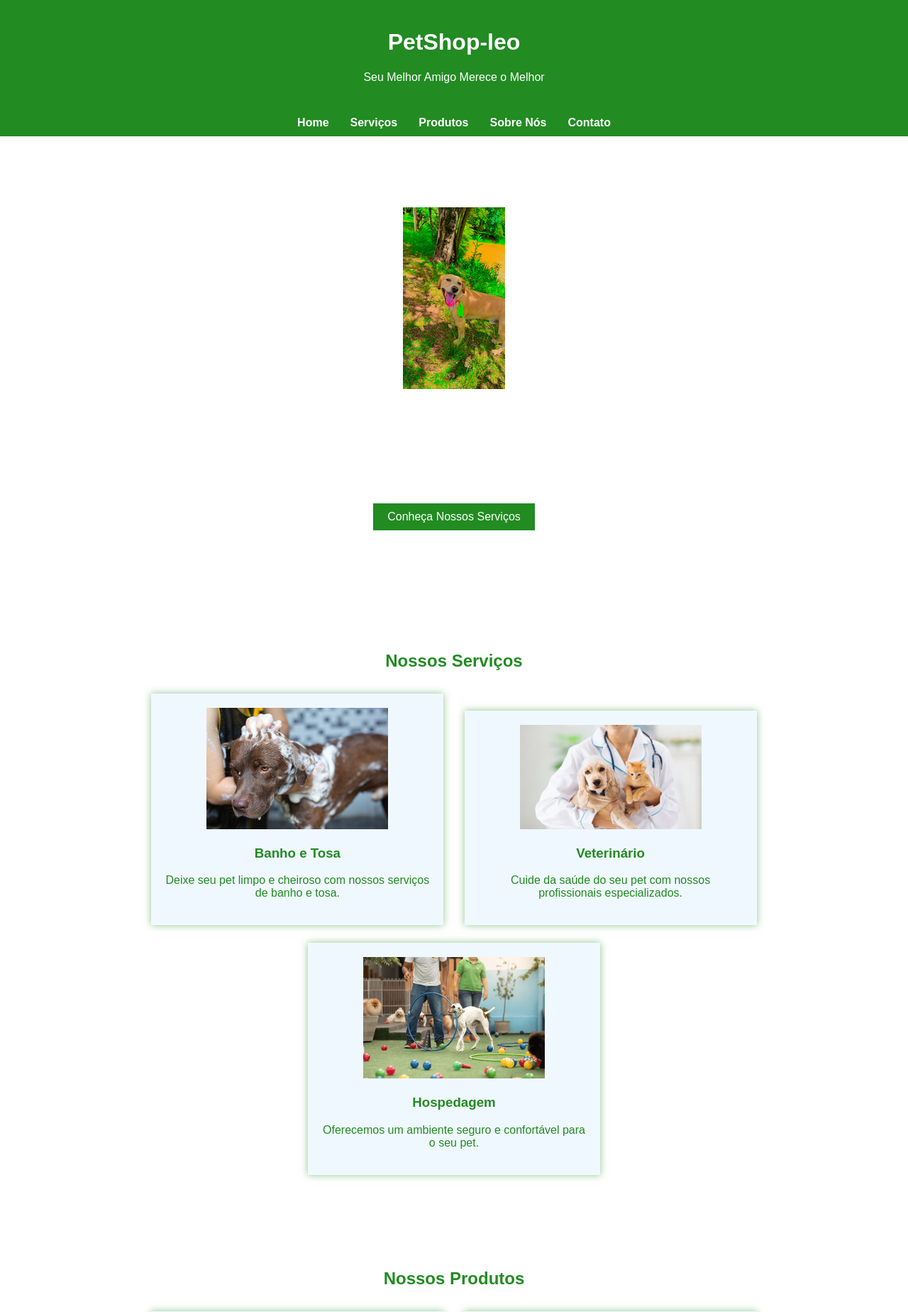
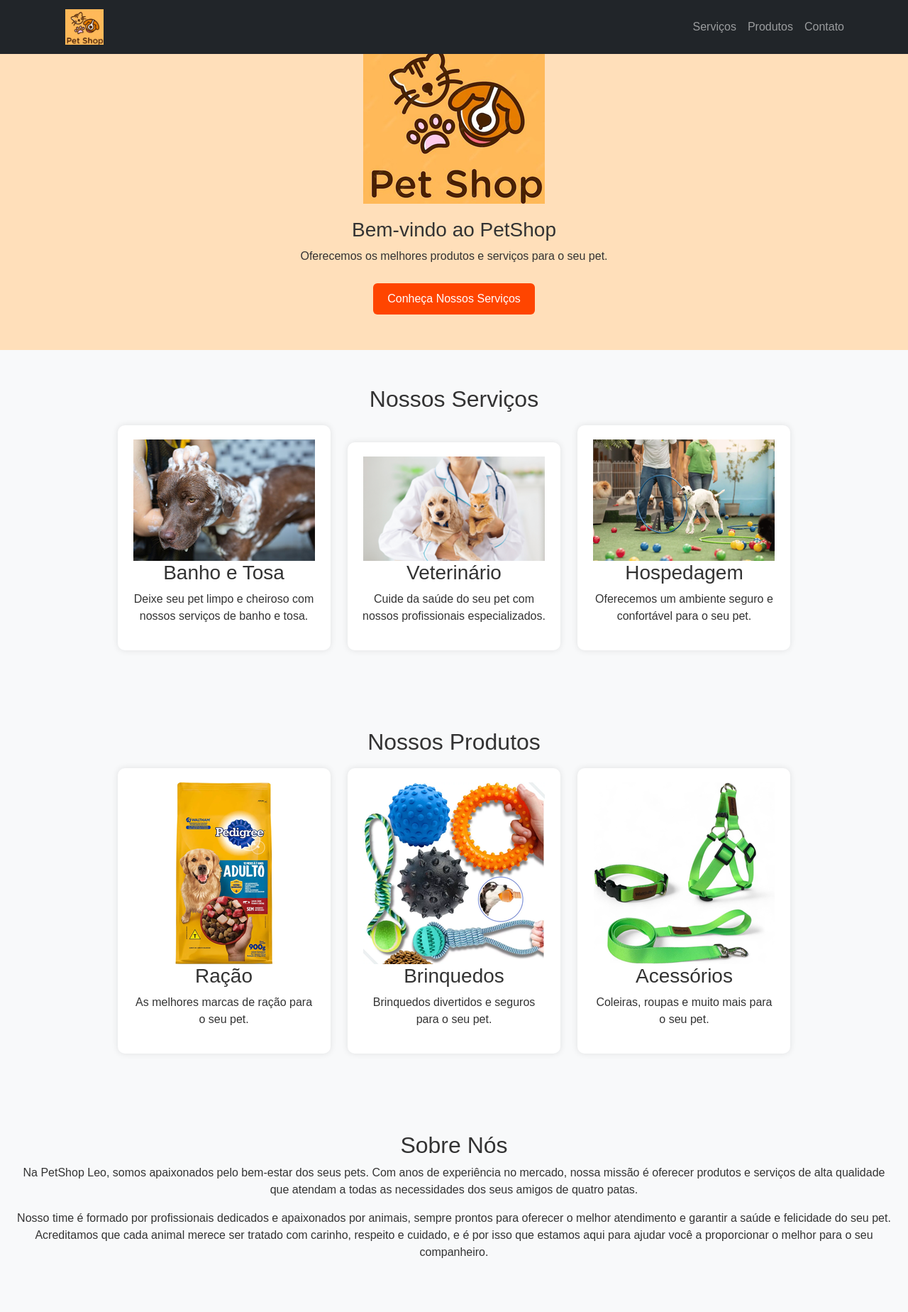
Before and after one commit to david0407j/Petshoop-leo, a Django app: page / in a window 1280 px wide. Shown: the top 1848 px of the page at 71% size. Run offline with Django 5.2, Linux system fonts and the light colour scheme; some libraries are stand-ins or nearby versions.

Commit message:
configuração do hmtl do petshop

```diff
--- a/pet/base/static/css/styles.css
+++ b/pet/base/static/css/styles.css
@@ -1,191 +1,125 @@
-/* Estilo básico para o body */
-body {
-  font-family: 'Arial', sans-serif;
+/* Resetando margens e padding */
+* {
   margin: 0;
   padding: 0;
-  background-color: #FFFFFF; /* Branco */
-  color: #228B22; /* Verde */
-  transition: background-color 0.3s ease; /* Transição suave para mudanças de cor */
+  box-sizing: border-box;
+  font-family: Arial, sans-serif;
 }
 
-/* Cabeçalho */
-header {
-  background-color: #228B22; /* Verde */
-  color: #FFFFFF; /* Branco */
-  padding: 20px 0;
+html, body {
+  overflow-x: hidden; /* Impede rolagem horizontal */
+  width: 100%;
+  background-color: #f8f9fa;
+  color: #333;
   text-align: center;
 }
 
-/* Navegação */
+/* Navbar */
 nav {
   display: flex;
-  justify-content: center;
-  background-color: #228B22; /* Verde */
-  padding: 10px 0;
+  justify-content: space-between;
+  align-items: center;
+  background: #ff4500;
+  padding: 15px 20px;
+  width: 100%;
+  position: relative;
 }
 
 nav a {
-  color: #FFFFFF; /* Branco */
+  color: white;
   text-decoration: none;
-  margin: 0 15px;
+  padding: 10px;
   font-weight: bold;
-  transition: color 0.3s ease; /* Transição suave para hover */
 }
 
-nav a:hover {
-  color: #FFFF00; /* Amarelo */
+.nav-links {
+  display: flex;
+  gap: 15px;
 }
 
-/* Seção Hero */
+.menu-toggle {
+  display: none;
+  font-size: 24px;
+  color: white;
+  cursor: pointer;
+}
+
+/* Hero section */
 .hero {
-  background: url('https://via.placeholder.com/1200x400') no-repeat center center/cover;
-  color: #FFFFFF; /* Branco */
-  padding: 100px 20px;
-  text-align: center;
+  padding: 50px 20px;
+  background: #ffdfba;
 }
 
 .hero h1 {
-  font-size: 3em;
-  margin-bottom: 20px;
-  animation: fadeIn 2s ease-out; /* Animação de fade-in */
+  margin-top: 20px;
+  font-size: 28px;
 }
 
-.hero p {
-  font-size: 1.2em;
-  margin-bottom: 20px;
+.hero .btn {
+  background: #ff4500;
+  color: white;
+  border: none;
+  padding: 10px 20px;
+  cursor: pointer;
+  margin-top: 10px;
 }
 
-.hero button {
-  background-color: #228B22; /* Verde */
-  color: #FFFFFF; /* Branco */
-  border: none;
-  padding: 10px 20px;
-  font-size: 1em;
-  cursor: pointer;
-  transition: background-color 0.3s ease; /* Efeito de transição */
+/* Seções gerais */
+.services, .products, .about, .contact {
+  padding: 50px 20px;
 }
 
-.hero button:hover {
-  background-color: #32CD32; /* Verde mais claro */
-}
-
-/* Animações de fade-in */
-@keyframes fadeIn {
-  0% { opacity: 0; }
-  100% { opacity: 1; }
-}
-
-/* Serviços e Produtos */
-.services, .products, .about, .contact {
-  padding: 50px 20px;
-  text-align: center;
-  transition: transform 0.3s ease; /* Efeito suave ao passar o mouse */
-}
-
-/* Efeito de zoom nas imagens */
-.service-item img, .product-item img {
-  max-width: 100%;
-  height: auto;
-  transition: transform 0.3s ease; /* Animação de zoom */
-}
-
-.service-item img:hover, .product-item img:hover {
-  transform: scale(1.1); /* Aumenta o tamanho da imagem */
-}
-
-/* Itens de serviço e produto */
+/* Itens de serviço e produtos */
 .service-item, .product-item {
   display: inline-block;
-  width: 30%;
-  margin: 1%;
-  background-color: #F0F8FF; /* Cor de fundo clara */
-  color: #228B22; /* Verde */
+  width: 100%;
+  max-width: 300px;
+  margin: 10px;
   padding: 20px;
-  box-shadow: 0 0 10px rgba(34, 139, 34, 0.5); /* Sombra verde */
-  transition: transform 0.3s ease; /* Animação ao passar o mouse */
-}
-
-.service-item:hover, .product-item:hover {
-  transform: translateY(-10px); /* Animação de elevação */
+  background: white;
+  border-radius: 10px;
+  box-shadow: 0px 0px 10px rgba(0, 0, 0, 0.1);
 }
 
 /* Rodapé */
 footer {
-  background-color: #228B22; /* Verde */
-  color: #FFFFFF; /* Branco */
-  text-align: center;
-  padding: 20px 0;
-}
-
-footer a {
-  color: #FFFF00; /* Amarelo */
-  text-decoration: none;
-}
-
-footer a:hover {
-  text-decoration: underline;
-  color: #32CD32; /* Verde mais claro */
+  background: #222;
+  color: white;
+  padding: 15px;
+  margin-top: 20px;
+  width: 100%;
 }
 
 /* Responsividade */
 @media (max-width: 768px) {
-  .service-item, .product-item {
-      width: 100%;
-      margin: 10px 0;
+  nav {
+    flex-direction: column;
+    align-items: flex-start;
+  }
+
+  .menu-toggle {
+    display: block;
+  }
+
+  .nav-links {
+    display: none; /* Oculta os links por padrão */
+    flex-direction: column;
+    width: 100%;
+    background: #ff4500;
+    position: absolute;
+    top: 50px;
+    left: 0;
+    padding: 10px 0;
+    text-align: center;
+  }
+
+  .nav-links a {
+    display: block;
+    padding: 10px;
+    width: 100%;
+  }
+
+  .nav-links.active {
+    display: flex; /* Exibe os links quando a classe 'active' é ativada */
   }
 }
-
-/* Rodapé */
-footer {
-  background-color: #228B22; /* Verde */
-  color: #FFFFFF; /* Branco */
-  padding: 20px 0;
-  text-align: center;
-  position: relative;
-  transition: all 0.3s ease;
-}
-
-footer .footer-content {
-  max-width: 1200px;
-  margin: 0 auto;
-  display: flex;
-  justify-content: space-between;
-  align-items: center;
-  flex-wrap: wrap;
-  padding: 0 20px;
-}
-
-footer p {
-  font-size: 1em;
-}
-
-footer .social-media {
-  display: flex;
-  gap: 15px;
-}
-
-footer .social-icon {
-  font-size: 1.5em;
-  color: #FFFF00; /* Amarelo */
-  transition: color 0.3s ease;
-}
-
-footer .social-icon:hover {
-  color: #32CD32; /* Verde mais claro */
-}
-
-footer .back-to-top {
-  font-size: 1.2em;
-  color: #FFFF00; /* Amarelo */
-  text-decoration: none;
-  transition: color 0.3s ease;
-}
-
-footer .back-to-top:hover {
-  color: #32CD32; /* Verde mais claro */
-}
-
-/* Efeito de animação para o footer */
-footer:hover {
-  background-color: #F0F8FF; /* Cor de fundo clara ao passar o mouse */
-}
--- a/pet/base/templates/base/home.html
+++ b/pet/base/templates/base/home.html
@@ -4,28 +4,39 @@
 <head>
     <meta charset="UTF-8">
     <meta name="viewport" content="width=device-width, initial-scale=1.0">
-    <title>PetShop leo - Seu Melhor Amigo Merece o Melhor</title>
+    <title>PetShop Leo - Seu Melhor Amigo Merece o Melhor</title>
+    <link rel="stylesheet" href="https://cdn.jsdelivr.net/npm/bootstrap@5.3.0/dist/css/bootstrap.min.css">
     <link rel="stylesheet" href="https://cdnjs.cloudflare.com/ajax/libs/font-awesome/6.0.0-beta3/css/all.min.css">
     <link rel="stylesheet" href="{% static 'css/styles.css' %}">
-    <link rel="icon" href="{% static 'img/shop.ico' %}" />
+    <link rel="icon" href="{% static 'img/shop.ico' %}">
 </head>
 <body>
 
-    <header>
-        <h1>PetShop-leo</h1>
-        <p>Seu Melhor Amigo Merece o Melhor</p>
-    </header>
+    <!-- Navbar fixa -->
+<nav class="navbar navbar-expand-lg navbar-dark bg-dark fixed-top">
+    <div class="container">
+        <a class="navbar-brand" href="#">
+            <img src="{% static 'img/shop.ico' %}" alt="Logo PetShop Leo" style="max-height: 50px;">
+        </a>
+        <button class="navbar-toggler" type="button" data-bs-toggle="collapse" data-bs-target="#navbarNav"
+            aria-controls="navbarNav" aria-expanded="false" aria-label="Toggle navigation">
+            <span class="navbar-toggler-icon"></span>
+        </button>
+        <div class="collapse navbar-collapse" id="navbarNav">
+            <ul class="navbar-nav ms-auto">
+                <li class="nav-item"><a class="nav-link" href="#services">Serviços</a></li>
+                <li class="nav-item"><a class="nav-link" href="#products">Produtos</a></li>
+                <li class="nav-item"><a class="nav-link" href="#contact">Contato</a></li>
+            </ul>
+        </div>
+    </div>
+</nav>
 
-    <nav>
-        <a href="#home">Home</a>
-        <a href="#services">Serviços</a>
-        <a href="#products">Produtos</a>
-        <a href="#about">Sobre Nós</a>
-        <a href="#contact">Contato</a>
-    </nav>
+<!-- Adicione Bootstrap JS antes do fechamento do body -->
+<script src="https://cdn.jsdelivr.net/npm/bootstrap@5.3.0/dist/js/bootstrap.bundle.min.js"></script>
 
     <section class="hero" id="home">
-        <img src="{% static 'img/fotos.ico' %}" alt="Cachorro e gato felizes" class="hero-img">
+        <img src="{% static 'img/shop.ico' %}" alt="Cachorro e gato felizes" class="hero-img">
         <h1>Bem-vindo ao PetShop</h1>
         <p>Oferecemos os melhores produtos e serviços para o seu pet.</p>
         <button class="btn">Conheça Nossos Serviços</button>
@@ -68,10 +79,10 @@
             <p>Coleiras, roupas e muito mais para o seu pet.</p>
         </div>
     </section>
-
     <section class="about" id="about">
         <h2>Sobre Nós</h2>
-        <p>Somos uma empresa dedicada a oferecer o melhor para o seu pet. Com anos de experiência, nossa equipe está pronta para atender todas as necessidades do seu animal de estimação.</p>
+        <p>Na PetShop Leo, somos apaixonados pelo bem-estar dos seus pets. Com anos de experiência no mercado, nossa missão é oferecer produtos e serviços de alta qualidade que atendam a todas as necessidades dos seus amigos de quatro patas.</p>
+        <p>Nosso time é formado por profissionais dedicados e apaixonados por animais, sempre prontos para oferecer o melhor atendimento e garantir a saúde e felicidade do seu pet. Acreditamos que cada animal merece ser tratado com carinho, respeito e cuidado, e é por isso que estamos aqui para ajudar você a proporcionar o melhor para o seu companheiro.</p>
     </section>
 
     <section class="contact" id="contact">
@@ -83,14 +94,11 @@
 
     <footer>
         <div class="footer-content">
-            <p>&copy; 2023 PetShop. Todos os direitos reservados.</p>
+            <p>&copy; 2025 PetShop. Todos os direitos reservados.</p>
             <div class="social-media">
                 <a href="#" class="social-icon"><i class="fab fa-facebook-f"></i></a>
                 <a href="#" class="social-icon"><i class="fab fa-twitter"></i></a>
                 <a href="#" class="social-icon"><i class="fab fa-instagram"></i></a>
-            </div>
-            <a href="#home" class="back-to-top">Voltar ao Topo</a>
-        </div>
     </footer>
 
 </body>
```
